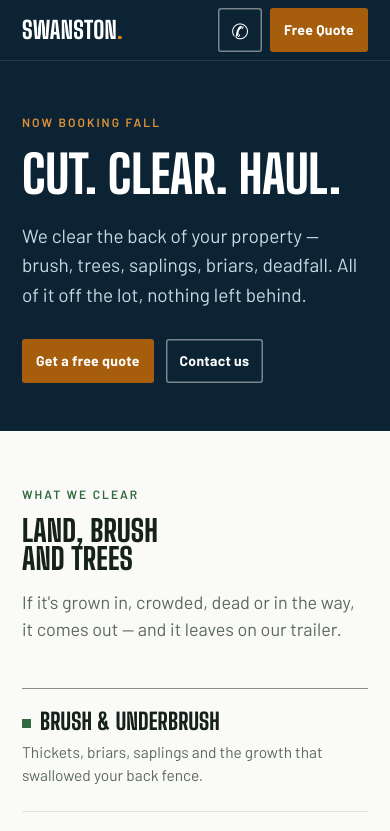
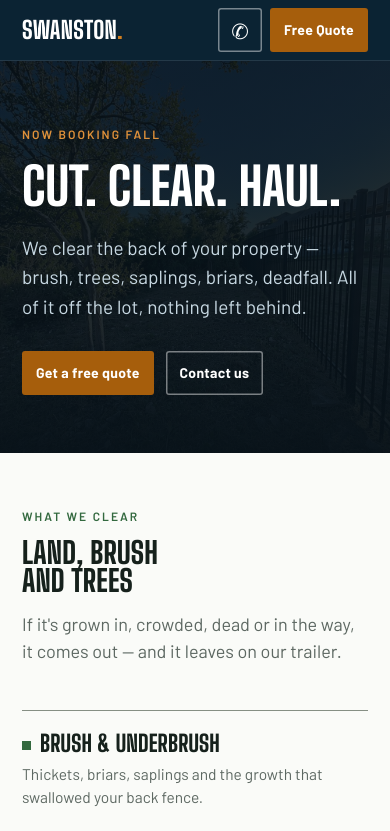
Before and after one commit to jackdswanston-alt/Swanston-Services, a plain HTML site: page index.html in a window 390 px wide. Shown: the top 831 px of the page. Drawn offline with Linux system fonts and the light colour scheme.

Commit message:
Before/after hero, rebuilt favicon set

```diff
--- a/index.html
+++ b/index.html
@@ -5,9 +5,12 @@
 <meta name="viewport" content="width=device-width, initial-scale=1">
 <meta name="description" content="Cut. Clear. Haul. We clear the back of your property — brush, trees and deadfall cleared out and hauled off. Free quotes, booking now. Austin, Texas.">
 <meta name="theme-color" content="#0B2333">
-<link rel="icon" href="/favicon.ico" sizes="any">
-<link rel="apple-touch-icon" href="/apple-touch-icon.png">
-<link rel="icon" type="image/png" sizes="512x512" href="/icon-512.png">
+<link rel="icon" type="image/png" sizes="32x32" href="/icon-32.png?v=4">
+<link rel="icon" type="image/png" sizes="16x16" href="/icon-16.png?v=4">
+<link rel="icon" type="image/png" sizes="48x48" href="/icon-48.png?v=4">
+<link rel="icon" href="/favicon.ico?v=4" sizes="any">
+<link rel="apple-touch-icon" sizes="180x180" href="/apple-touch-icon.png?v=4">
+<link rel="manifest" href="/site.webmanifest">
 <meta property="og:type" content="website">
 <meta property="og:site_name" content="Swanston Services">
 <meta property="og:url" content="https://swanstonservices.com/">
@@ -22,6 +25,8 @@
 <meta name="twitter:description" content="We clear the back of your property. Free quotes, booking now.">
 <meta name="twitter:image" content="https://swanstonservices.com/og-image.jpg">
 <link rel="canonical" href="https://swanstonservices.com/">
+<link rel="preload" as="image" href="/hero-clearing.jpg" media="(min-width:901px)" fetchpriority="high">
+<link rel="preload" as="image" href="/hero-clearing-sm.jpg" media="(max-width:900px)" fetchpriority="high">
 <title>Swanston Services | Land Clearing, Brush &amp; Tree Removal</title>
 <link rel="preconnect" href="https://fonts.googleapis.com">
 <link rel="preconnect" href="https://fonts.gstatic.com" crossorigin>
@@ -97,8 +102,30 @@
   .btn:focus-visible{outline:2px solid #E0913A;outline-offset:2px;}
 
   /* ---------- hero ---------- */
-  .hero{position:relative;background:var(--navy-deep);overflow:hidden;}
-  .hero-in{position:relative;z-index:2;padding:84px 0 74px;max-width:720px;}
+  .hero{
+    position:relative;overflow:hidden;
+    background-color:var(--navy-deep);
+    /* two scrims over the photo: a left-anchored wash that guarantees text
+       contrast, plus a flat base so the right-hand photo stays moody.
+       Measured worst-case: label 7.0:1, headline 8.1:1. Don't lighten these. */
+    background-image:
+      linear-gradient(97deg,
+        rgba(8,18,25,.90) 0%,
+        rgba(8,18,25,.86) 44%,
+        rgba(8,18,25,.42) 70%,
+        rgba(8,18,25,0) 90%),
+      linear-gradient(rgba(8,18,25,.40),rgba(8,18,25,.40)),
+      url("/hero-clearing.jpg");
+    background-repeat:no-repeat,no-repeat,no-repeat;
+    background-size:cover,cover,cover;
+    background-position:center,center,center 55%;
+  }
+  /* deepens the busy bottom edge so the hero meets the next section cleanly */
+  .hero::after{
+    content:"";position:absolute;inset:auto 0 0 0;height:130px;z-index:1;pointer-events:none;
+    background:linear-gradient(to bottom,rgba(8,18,25,0),rgba(8,18,25,.8));
+  }
+  .hero-in{position:relative;z-index:2;padding:104px 0 96px;max-width:720px;}
   .hero .label{color:#E0913A;margin-bottom:18px;}
   .hero h1{font-size:clamp(52px,10vw,104px);color:#fff;letter-spacing:-.005em;}
   .hero p{color:#C7D8E2;font-size:19px;margin:22px 0 0;max-width:48ch;}
@@ -259,12 +286,25 @@
     box-shadow:inset 0 0 0 1.5px rgba(255,255,255,.45);}
   .hdr-call:hover{box-shadow:inset 0 0 0 1.5px #fff;}
   .hdr-call:focus-visible{outline:2px solid #E0913A;outline-offset:2px;}
+  /* below ~900px the text spans most of the width, so the angled wash no
+     longer sits behind it — go flat and strong instead. */
+  @media (max-width:900px){
+    .hero{
+      background-image:
+        linear-gradient(rgba(8,18,25,.90),rgba(8,18,25,.90)),
+        url("/hero-clearing-sm.jpg");
+      background-repeat:no-repeat,no-repeat;
+      background-size:cover,cover;
+      background-position:center,62% 56%;
+    }
+  }
+
   @media (max-width:620px){
     .hdr-tel{display:none;}
     .hdr-call{display:flex;}
     .hdr-right{gap:8px;}
     .btn{padding:11px 14px;font-size:14px;}
-    .hero-in{padding:52px 0 48px;}
+    .hero-in{padding:64px 0 58px;}
     section{padding:54px 0;}
   }
 </style>
```
Also changed, not shown: apple-touch-icon.png, favicon.ico, hero-clearing-sm.jpg (added), hero-clearing.jpg (added), icon-16.png (added), icon-192.png (added), icon-32.png (added), icon-48.png (added), icon-512.png, og-image.jpg, site.webmanifest (added), 2 other files.
